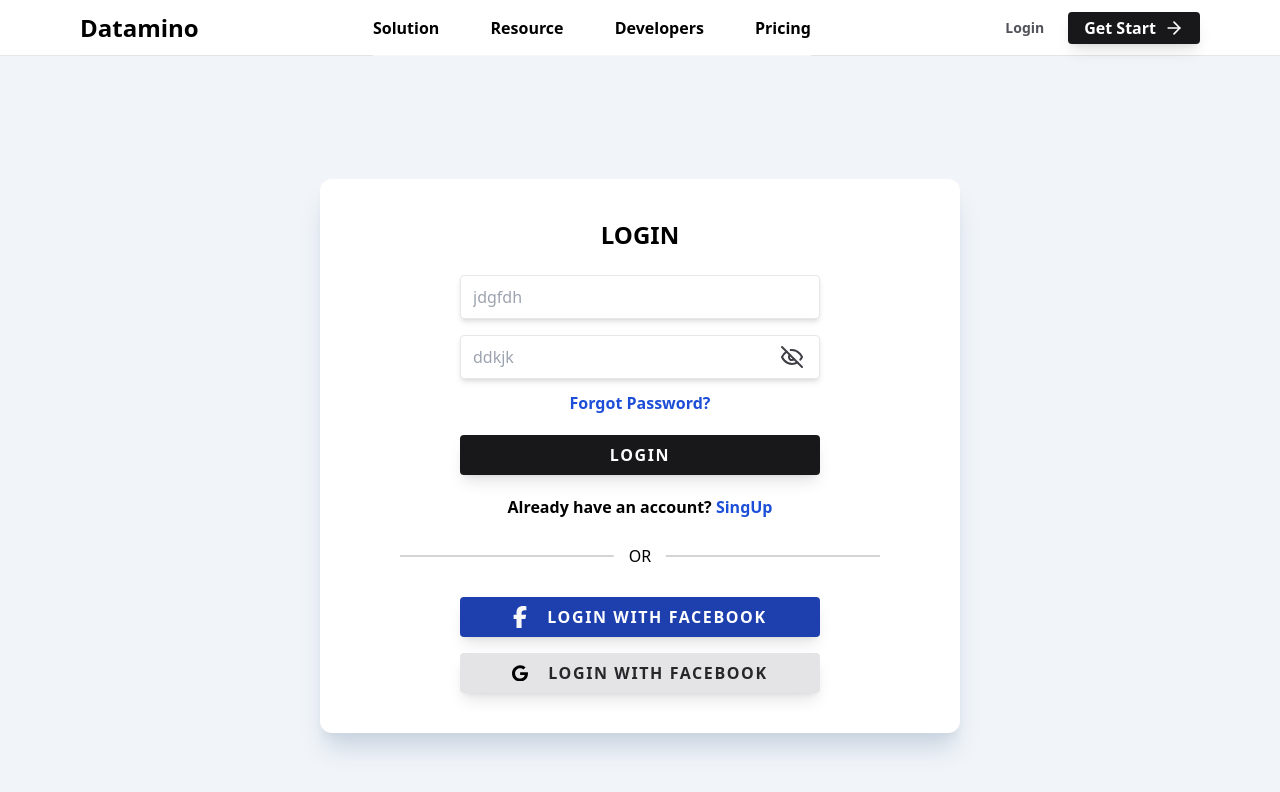
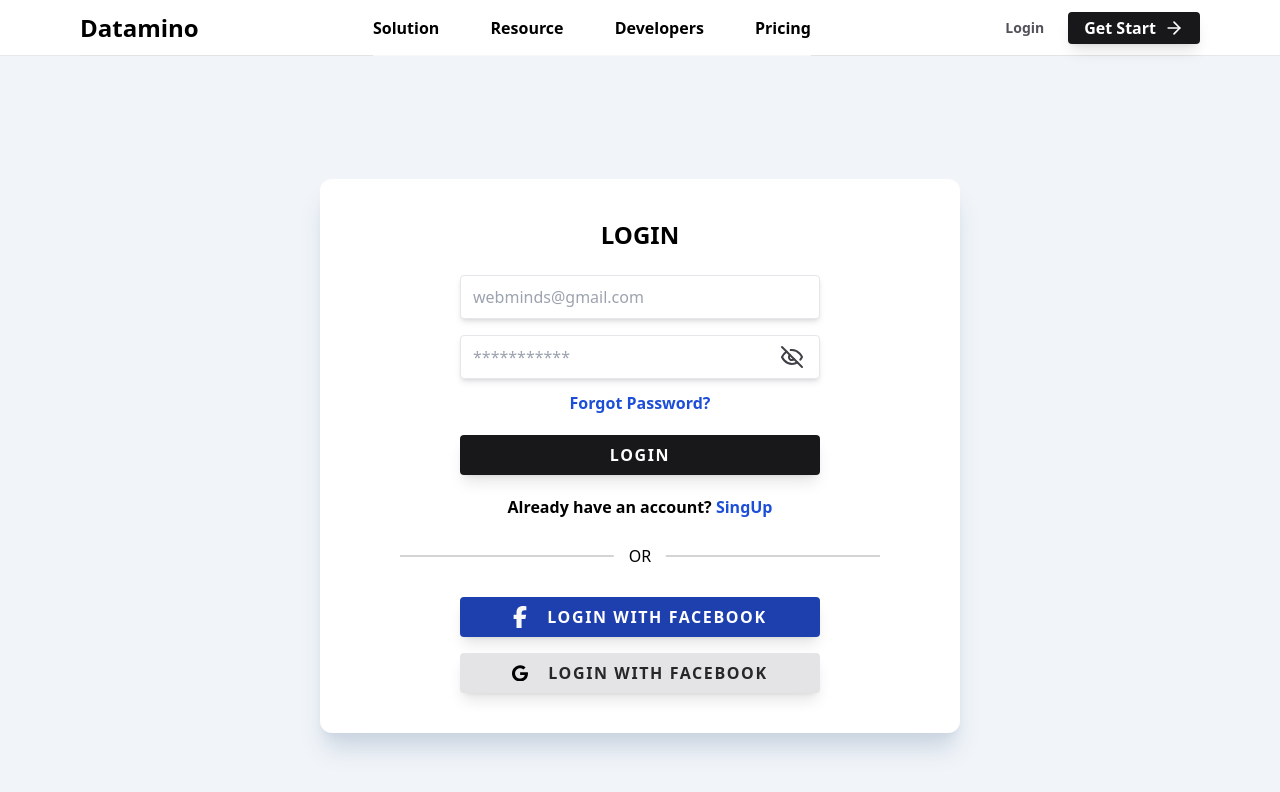
Before and after one commit to naimulislamshakil/sass-product, a React (Create React App) app: page /login in a window 1280 px wide. Shown: the top 792 px of the page. Built offline with nearby package versions, Linux system fonts and the light colour scheme.

Commit message:
fix issue 02

```diff
--- a/src/Components/SingIn/index.tsx
+++ b/src/Components/SingIn/index.tsx
@@ -7,25 +7,25 @@ const Singin = () => {
 	const [hidden, isHidden] = useState(true);
 	return (
 		<div className="h-screen w-full bg-slate-100 flex justify-center items-center">
-			<div className="bg-white shadow-xl shadow-slate-300 rounded-xl p-5 w-[50%] flex flex-col justify-center items-center py-10">
+			<div className="bg-white shadow-xl shadow-slate-300 rounded-xl p-5 lg:w-[50%] md:w-full flex flex-col justify-center items-center py-10">
 				<h1 className="flex z-40 font-bold text-2xl uppercase">Login</h1>
 
 				<form
 					action=""
 					className="flex flex-col justify-center items-center w-full"
 				>
-					<div className="mt-6 w-[60%]">
+					<div className="mt-6 lg:w-[60%] md:w-full">
 						<input
 							type="email"
-							placeholder="jdgfdh"
+							placeholder="webminds@gmail.com"
 							className="w-[100%] border outline-none rounded px-3 bg-white h-11 shadow-md"
 						/>
 					</div>
 
-					<div className="mt-4 w-[60%] relatives flex justify-end items-center">
+					<div className="mt-4 lg:w-[60%] md:w-full relatives flex justify-end items-center">
 						<input
 							type={hidden ? 'password' : 'text'}
-							placeholder="ddkjk"
+							placeholder="***********"
 							className="w-[100%] border outline-none rounded px-3 bg-white h-11 shadow-md pr-3"
 						/>
 						{hidden ? (
@@ -49,7 +49,7 @@ const Singin = () => {
 						</span>
 					</div>
 
-					<div className="w-[60%]">
+					<div className="lg:w-[60%] md:w-full">
 						<input
 							type="button"
 							value="login"
@@ -69,7 +69,7 @@ const Singin = () => {
 
 				<div className="line"></div>
 
-				<SocialLogin/>
+				<SocialLogin />
 			</div>
 		</div>
 	);
--- a/src/Components/SocialLogin/index.tsx
+++ b/src/Components/SocialLogin/index.tsx
@@ -4,7 +4,7 @@ import { Link } from 'react-router-dom';
 
 const SocialLogin = () => {
 	return (
-		<div className="mt-10 w-[60%]">
+		<div className="mt-10 lg:w-[60%] md:w-full">
 			{/* for facebook */}
 			<div className="flex justify-center items-center text-white bg-blue-800 rounded shadow-lg transition duration-300 w-[100%] py-2 px-7 hover:bg-blue-700">
 				<svg
```
